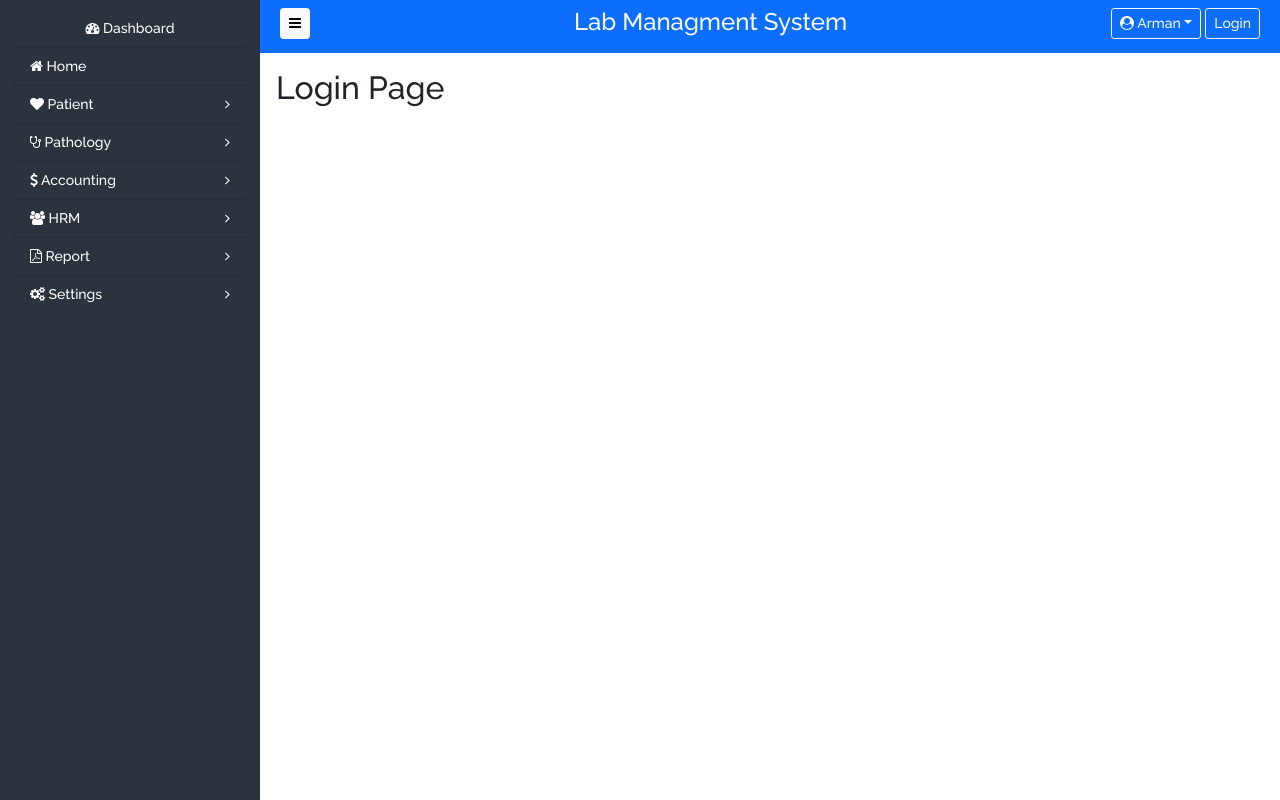
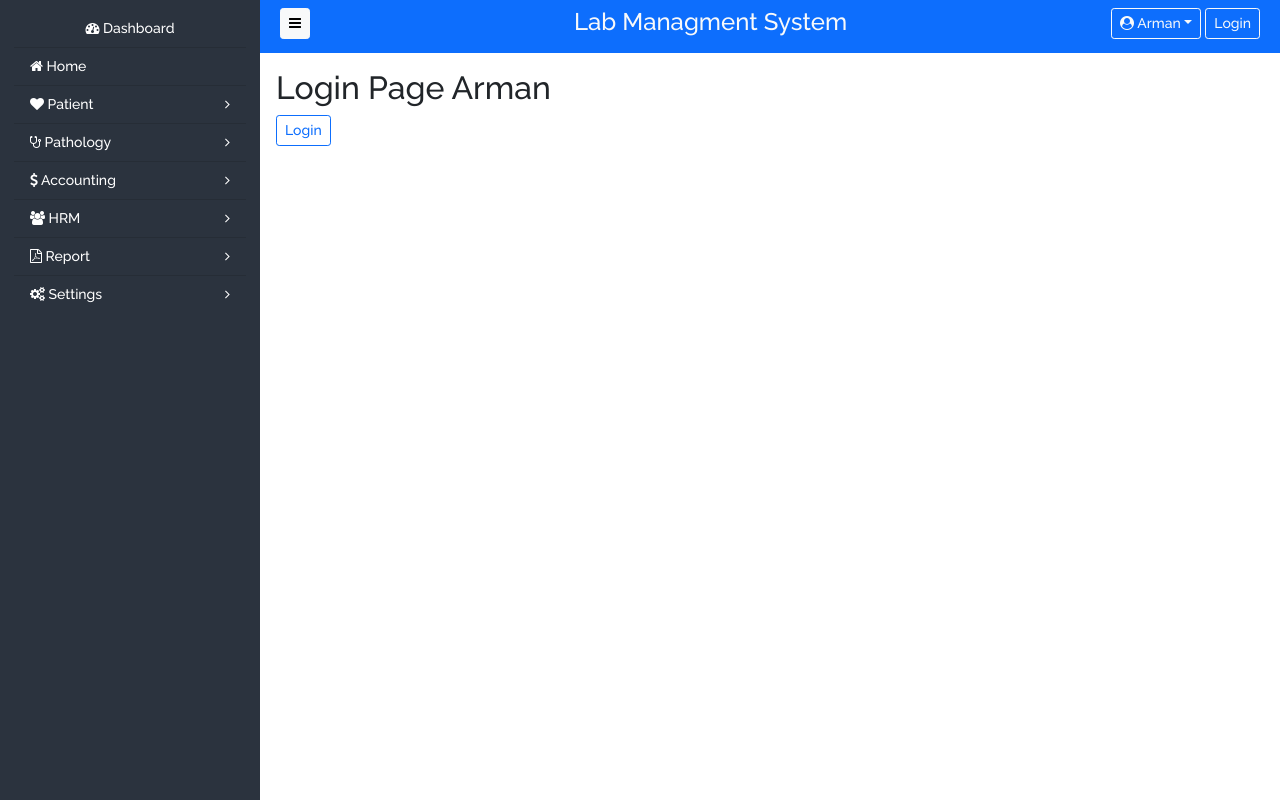
Before and after one commit to arman-pro/project-lab, a React (Create React App) app: page /login in a window 1280 px wide. Built offline with nearby package versions, Linux system fonts and the light colour scheme.

Commit message:
Athenticated Component Add

```diff
--- a/src/App.js
+++ b/src/App.js
@@ -5,9 +5,12 @@ import Content from "./Component/page/Content";
 import Login from "./Component/Login/Login";
 import Home from "./Component/page/Home";
 import { BrowserRouter as Router, Route, Routes } from "react-router-dom";
+import AuthProvider from "./Component/AuthProvider/AuthProvider";
+import RequiredAuth from "./Component/AuthProvider/RequiredAuth";
 
 function App() {
   return (
+    <AuthProvider>
       <Router>
         <div className="App">
           <main>
@@ -15,14 +18,29 @@ function App() {
             <div className="content" style={{ minHeight: "100vh" }}>
               <Navbar />
               <Routes>
-              <Route path="/" element={<Home />} />
-              <Route path="/new" element={<Content />} />
+                <Route
+                  path="/"
+                  element={
+                    <RequiredAuth>
+                      <Home />
+                    </RequiredAuth>
+                  }
+                />
+                <Route
+                  path="/new"
+                  element={
+                    <RequiredAuth>
+                      <Content />
+                    </RequiredAuth>
+                  }
+                />
                 <Route path="/login" element={<Login />} />
               </Routes>
             </div>
           </main>
         </div>
       </Router>
+    </AuthProvider>
   );
 }
 
--- /dev/null
+++ b/src/Component/AuthProvider/AuthProvider.js
@@ -0,0 +1,40 @@
+import React, { useState } from "react";
+
+export const AuthContext = React.createContext(null);
+
+/**
+ * Provide User Login Data to Children Component
+ * @param {React Node} children
+ * @returns {ReactContext}
+ */
+function AuthProvider({ children }) {
+  const [login, setLogin] = useState(false);
+  const [userName, setUsername] = useState("Arman");
+  /**
+   * logged In Applicationo
+   * @param {Boolean} login
+   * @param {String} userName
+   * @param {function} callback
+   * @return {void}
+   */
+  const appLogin = (login, userName, callback) => {
+    setLogin(true);
+    setUsername(userName);
+    callback();
+  };
+
+  /**
+   * Logout from Application
+   * @param {Function} callback
+   * @return {void}
+   */
+  const appLogout = (callback) => {
+    setLogin(false);
+    callback();
+  };
+
+  const value = { userName, login, appLogin, appLogout };
+  return <AuthContext.Provider value={value}>{children}</AuthContext.Provider>;
+}
+
+export default AuthProvider;
--- /dev/null
+++ b/src/Component/AuthProvider/RequiredAuth.js
@@ -0,0 +1,20 @@
+import React, { useContext } from "react";
+import { Navigate, useLocation } from "react-router-dom";
+import { AuthContext } from "./AuthProvider";
+
+/**
+ * Check User Authentication
+ * @param {React Node} children
+ * @returns {React Node}
+ */
+function RequiredAuth({ children }) {
+  let auth = useContext(AuthContext);
+  let location = useLocation();
+  // if login false redirect to login page
+  if (!auth.login) {
+    return <Navigate to="/login" state={{ from: location }} />;
+  }
+  return children;
+}
+
+export default RequiredAuth;
--- a/src/Component/Login/Login.js
+++ b/src/Component/Login/Login.js
@@ -1,10 +1,27 @@
-import React from "react";
+import React, { useContext } from "react";
+import { useNavigate } from "react-router-dom";
+import { AuthContext } from "../AuthProvider/AuthProvider";
 
 export default function Login() {
+  const auth = useContext(AuthContext);
+  const navigate = useNavigate();
   document.title = "Login Page";
+  const appLogin = () => {
+    auth.appLogin(true, "Hasan", () => {
+      navigate(-1);
+    });
+  };
+
   return (
     <div className="p-3">
-      <h2>Login Page</h2>
+      <h2>Login Page {auth.userName}</h2>
+      <button
+        type="submit"
+        onClick={appLogin}
+        className="btn btn-sm btn-outline-primary"
+      >
+        Login
+      </button>
     </div>
   );
 }
--- a/src/Component/page/Home.js
+++ b/src/Component/page/Home.js
@@ -1,9 +1,11 @@
-import React from "react";
+import React, { useContext } from "react";
+import { AuthContext } from "../AuthProvider/AuthProvider";
 
 export default function Home() {
+  let login = useContext(AuthContext);
   return (
     <div className="p-3">
-      <h2>Wellcome to Homepage</h2>
+      <h2>Wellcome to Homepage {login.userName}</h2>
     </div>
   );
 }
```
Lines whose indentation alone changed are shown as unchanged.
